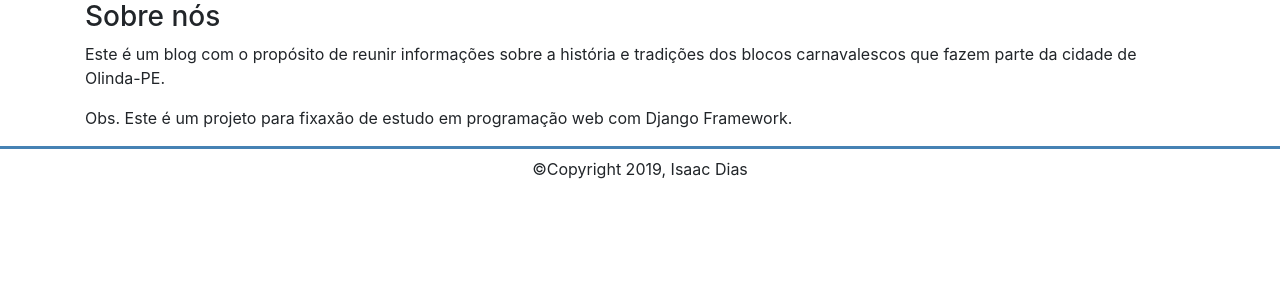
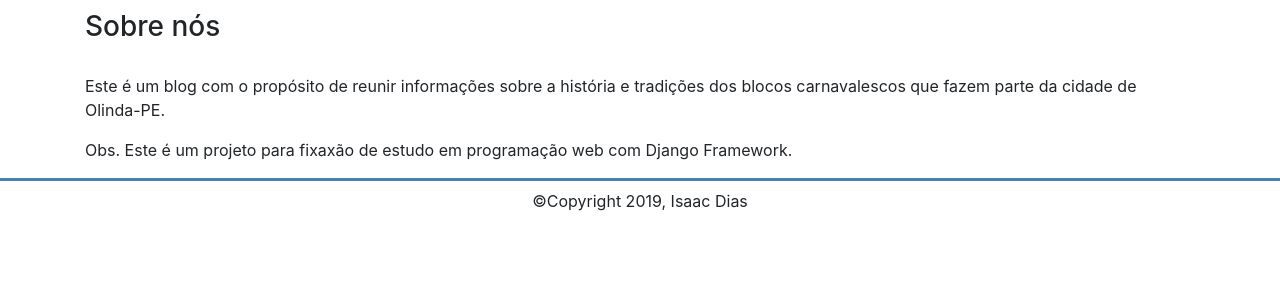
Before and after one commit to isaacdias/-blog, a Django app: page /sobre-nos/ in a window 1280 px wide. Shown: the part 56-356 px from the top of the page. Run offline with Django 3.2, Linux system fonts and the light colour scheme; some libraries are stand-ins or nearby versions.

Commit message:
estilizando o about-us

```diff
--- a/myproject/blog/static/css/styles.css
+++ b/myproject/blog/static/css/styles.css
@@ -143,3 +143,11 @@ footer .copy{
 	text-align: center;
 	margin-top: 10px;
 }
+
+.text-about-us{
+	margin-top: 30px;
+}
+
+.titulo-about-us{
+	margin-top: 10px;
+}
```
